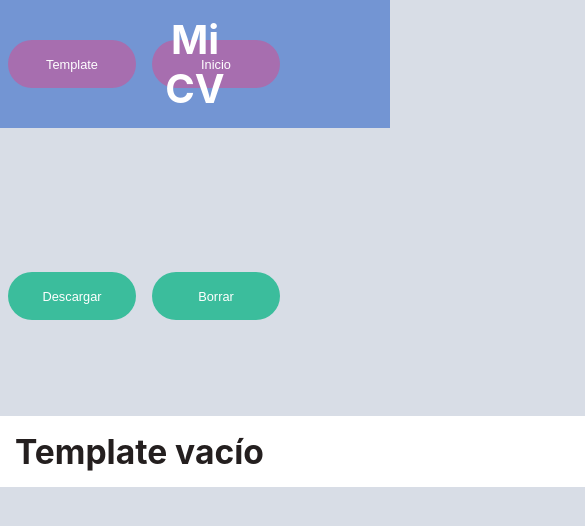
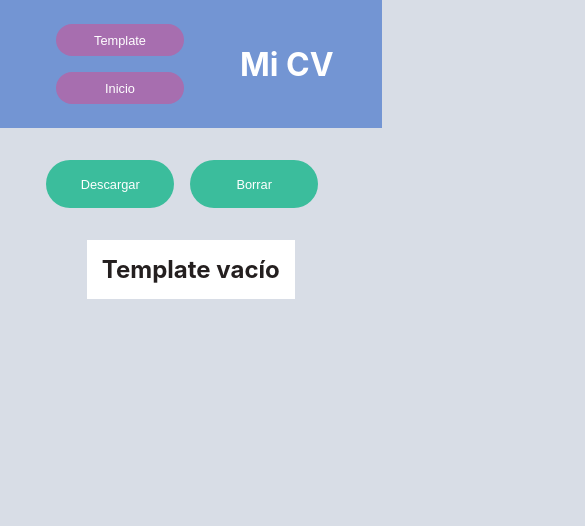
Before and after one commit to ALCavagnaro/CV_TEMPLATE_REACT, a React (Create React App) app: page /template in a window 390 px wide. Shown: the top 526 px of the page, 585 px wide, since content can reach past the window. Built offline with nearby package versions, Linux system fonts and the light colour scheme.

Commit message:
Arreglo estilo responsive

```diff
--- a/src/App.css
+++ b/src/App.css
@@ -267,6 +267,7 @@ input:checked + .slider:before {
     align-items: center;
     padding: 4px;
     color: rgb(59, 65, 70);
+    margin: 3% auto;
 }
 
 .experience-title, .study-title, .recommendation-title, .ability-title, .activities-title{
@@ -439,3 +440,82 @@ h6 {
   background-color: #ce1e18;
   color: white;
 }
+
+@media only screen and (max-width: 400px) {
+  body {
+    width: fit-content;
+  }
+
+  .navBar{
+    margin-bottom: 1rem;
+  }
+
+  #nav-title {
+    font-size: 2rem;
+    text-align: right;
+    display: contents;
+  }
+
+  #nav-container{
+      /* width: 100%;
+      margin: auto;
+      display: flex;
+      align-items: center; */
+      width: 100%;
+      margin: auto;
+      display: flex;
+      align-items: center;
+      justify-content: space-evenly;
+
+  }
+
+  .nav-btn-container {
+    /*display: none;*/
+    display: inline-table;
+  }
+
+ .nav-btn {
+   margin: 1%;
+ }
+
+  #pdf-template{
+    width: 50%;
+    margin: 1rem auto;
+    font-size: 1.5rem;
+    width: fit-content;
+
+  }
+
+  .template-btn-container{
+    padding: 0 10%;
+  }
+
+  Button {
+
+    margin: 0.5rem 0.5rem;
+    height: 2rem;
+}
+
+  #form-title {
+    margin: auto;
+    margin-bottom: 2rem;
+    /* width: 50%; */
+    text-align: center;
+    font-size: 1.5rem;
+  }
+
+  input {
+    /* margin: 0.5rem 2rem; */
+    border-radius: 3px;
+    border: rgb(208 194 215) solid 1px;
+    height: 2rem;
+    width: 15rem;
+  }
+
+  .cvForm {
+    display: inline-block;
+    width: 85%;
+    margin: 5%;
+  }
+
+}
--- a/src/NavBar/NavBar.jsx
+++ b/src/NavBar/NavBar.jsx
@@ -8,8 +8,8 @@ export const NavBar = () => {
          <div className='navBar'>
              <div id='nav-container'>
                 <div className='nav-btn-container'>
-                    <Link to= '/template'><Button text='Template'/></Link>
-                    <Link to= '/micv'><Button text='Inicio'/></Link>
+                    <Link to= '/template'><Button  text='Template'/></Link>
+                    <Link to= '/micv'><Button  text='Inicio'/></Link>
                 </div>
                     <h1 id='nav-title'>Mi CV</h1>
              </div>
--- a/src/Template/template.jsx
+++ b/src/Template/template.jsx
@@ -27,9 +27,19 @@ const Template = () => {
 
             <>
 
-            {stateLength? <button disabled='disabled' style={{cursor:'no-drop'}} id='btn-descarga' onClick = {Print}>Descargar</button>:<button id='btn-descarga' onClick = {Print}>Descargar</button>}
-            {stateLength? <button disabled='disabled' style={{cursor:'no-drop'}} id='btn-borrar'>Borrar</button>:<button id='btn-borrar' onClick = {eraseContent}>Borrar</button>}
+            <div className= 'template-btn-container'>
 
+                {stateLength?
+
+                      <button disabled='disabled' style={{cursor:'no-drop'}} id='btn-descarga' onClick = {Print}>Descargar</button>:
+                      <button id='btn-descarga' onClick = {Print}>Descargar</button>}
+
+                {stateLength?
+
+                  <button disabled='disabled' style={{cursor:'no-drop'}} id='btn-borrar'>Borrar</button>:
+                  <button id='btn-borrar' onClick = {eraseContent}>Borrar</button>}
+
+            </div>
                   {stateLength ? <h2 id='pdf-template'>Template vacío</h2> :
 
                       <div id='pdf-template'>
```
Also changed, not shown: src/TODO.txt. Lines whose indentation alone changed are shown as unchanged.
